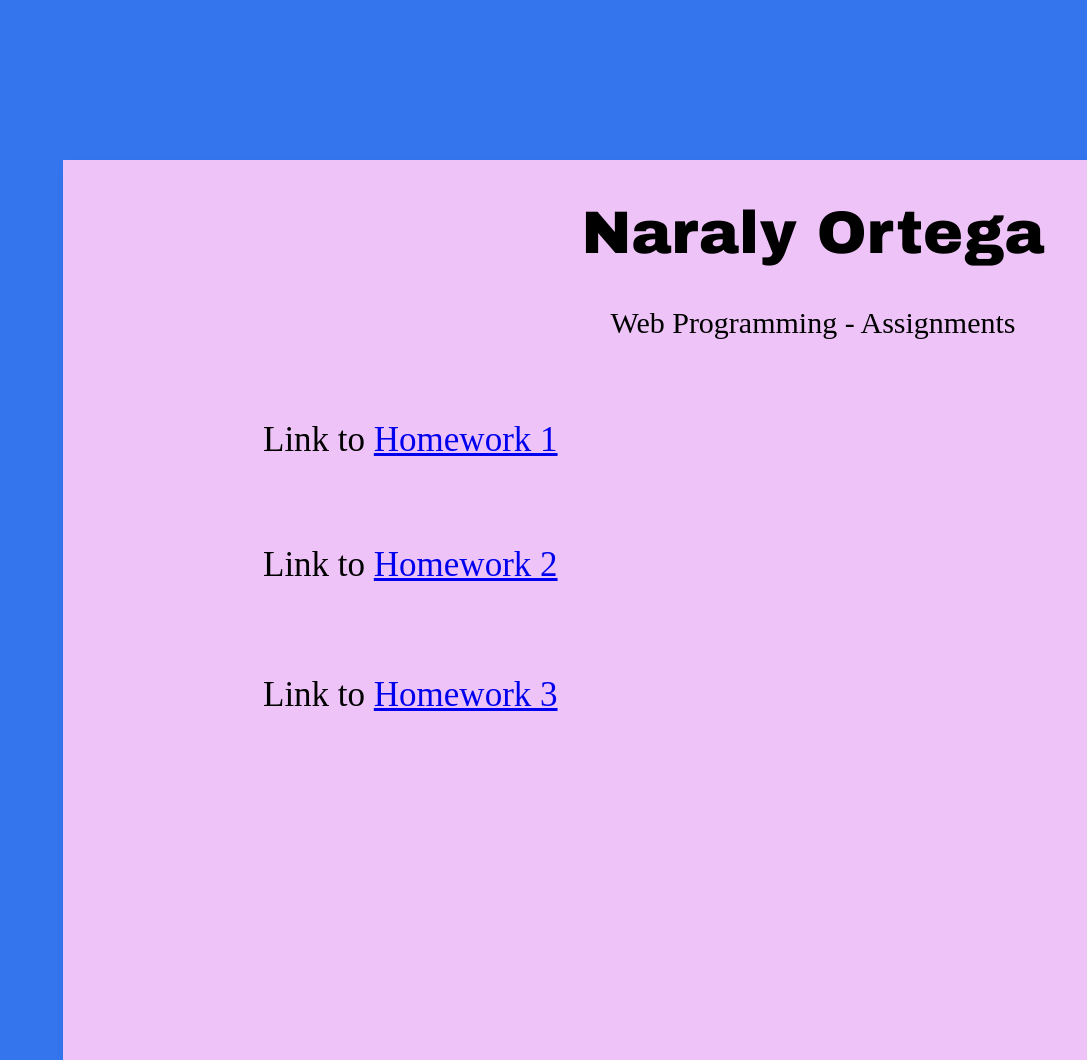
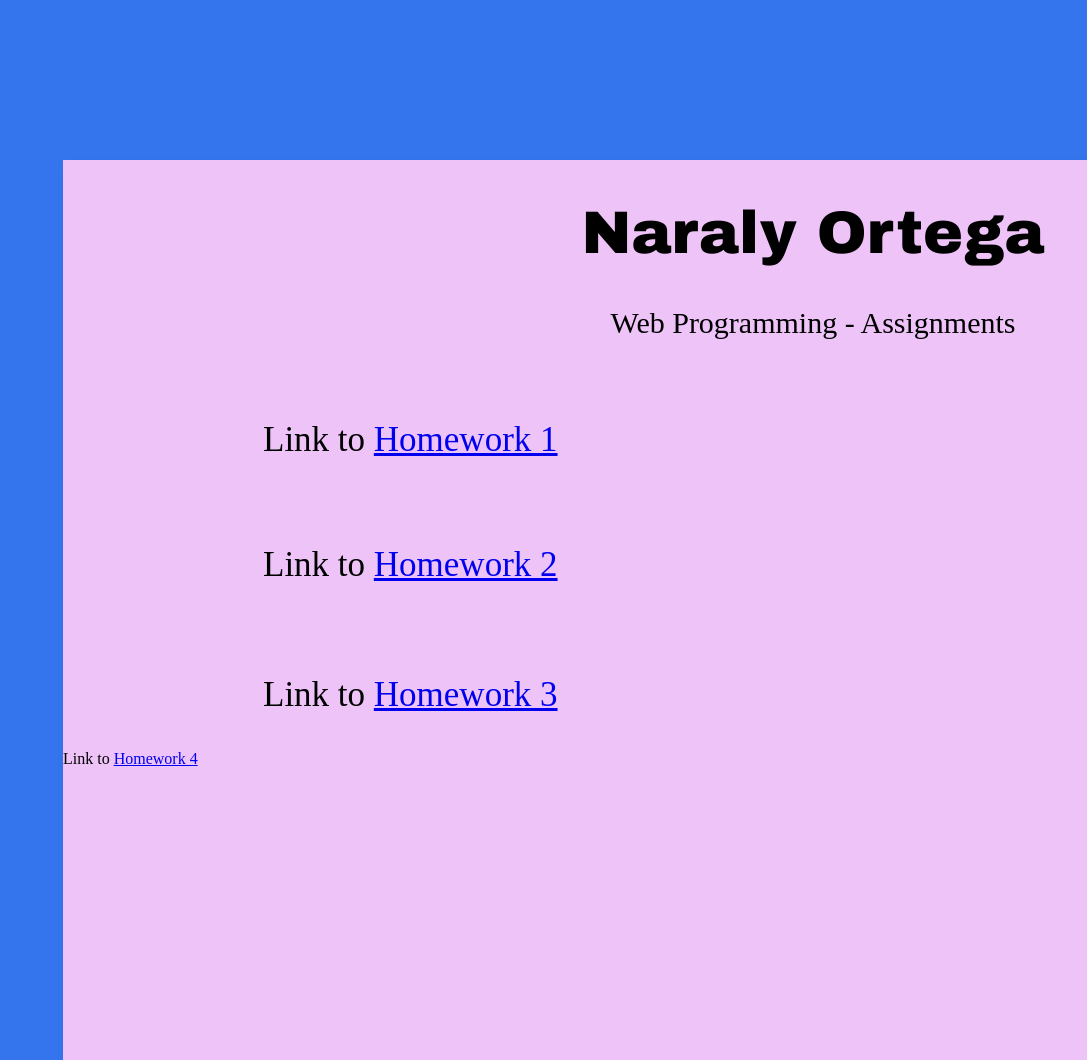
Before and after one commit to naruhlee/narulee.github.io, a plain HTML site: page index.html in a window 1280 px wide. Shown: the top 1060 px of the page, without its empty margins (193-1280 px from the left). Drawn offline with Linux system fonts and the light colour scheme.

Commit message:
Add files via upload

```diff
--- a/index.html
+++ b/index.html
@@ -84,6 +84,9 @@
             <p id="link-h3"> Link to <a href="hw-3.html"> Homework 3</a></p>
         </div>
 
+        <div class="assignment-4">
+            <p id="link-hw4"> Link to <a href="hw-4.html"> Homework 4</a></p>
+        </div>
 
 
 
```
